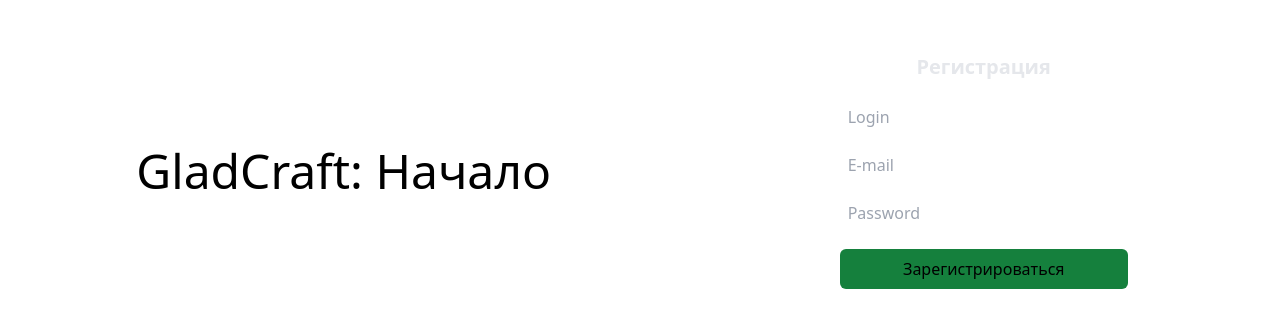
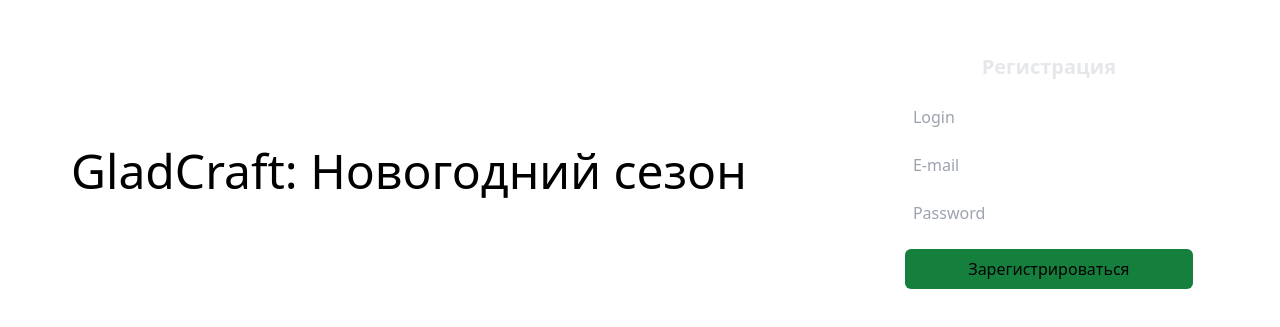
Before and after one commit to MiXeR54/gladcraft-site, a Next.js app: page / in a window 1280 px wide. Shown: the part 229-556 px from the top of the page. Built offline with nearby package versions, Linux system fonts and the light colour scheme.

Commit message:
change h1 text

```diff
--- a/pages/index.tsx
+++ b/pages/index.tsx
@@ -11,8 +11,8 @@
   return (
     <MainLayout title="Главная | GladCraft.ru">
       <div className="w-full h-full flex items-center justify-around">
-        <div>
-          <h1 className="flex text-5xl ">GladCraft: Начало</h1>
+        <div className="flex">
+          <h1 className="text-5xl ">GladCraft: Новогодний сезон</h1>
         </div>
         <div className="dark:bg-gray-600 w-1/4 rounded-xl flex flex-col items-center justify-center gap-2 p-4">
           <h2 className="font-bold text-xl mb-2 text-gray-200">Регистрация</h2>
```
